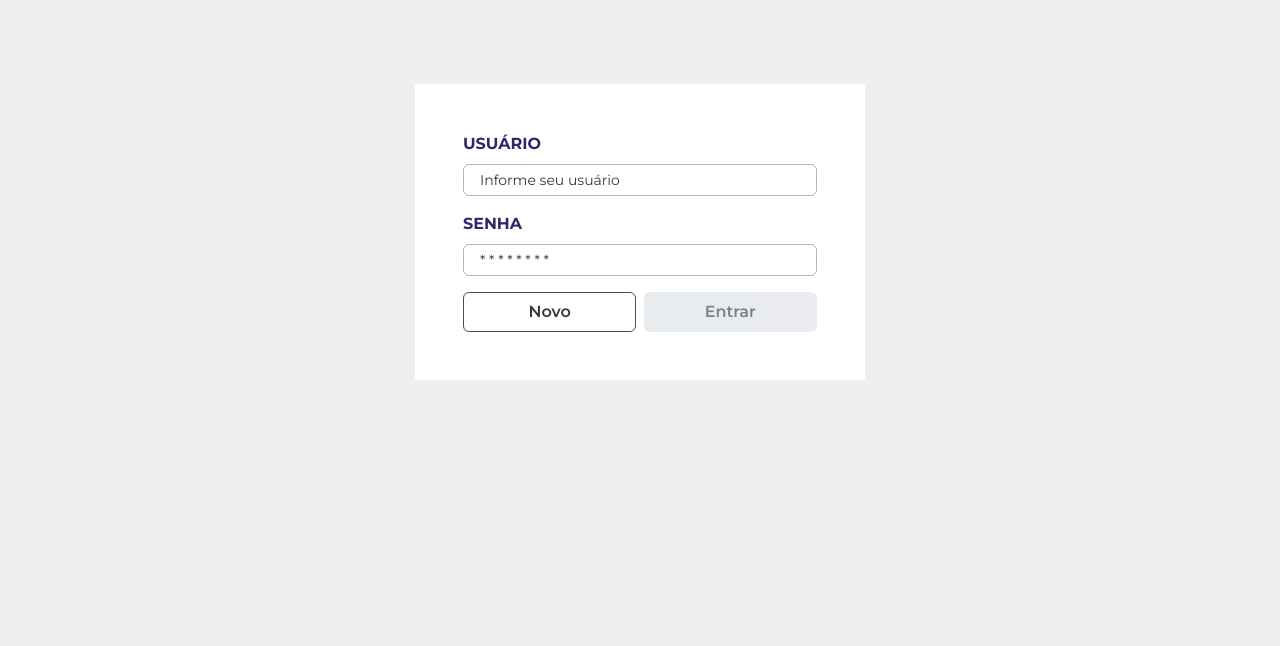
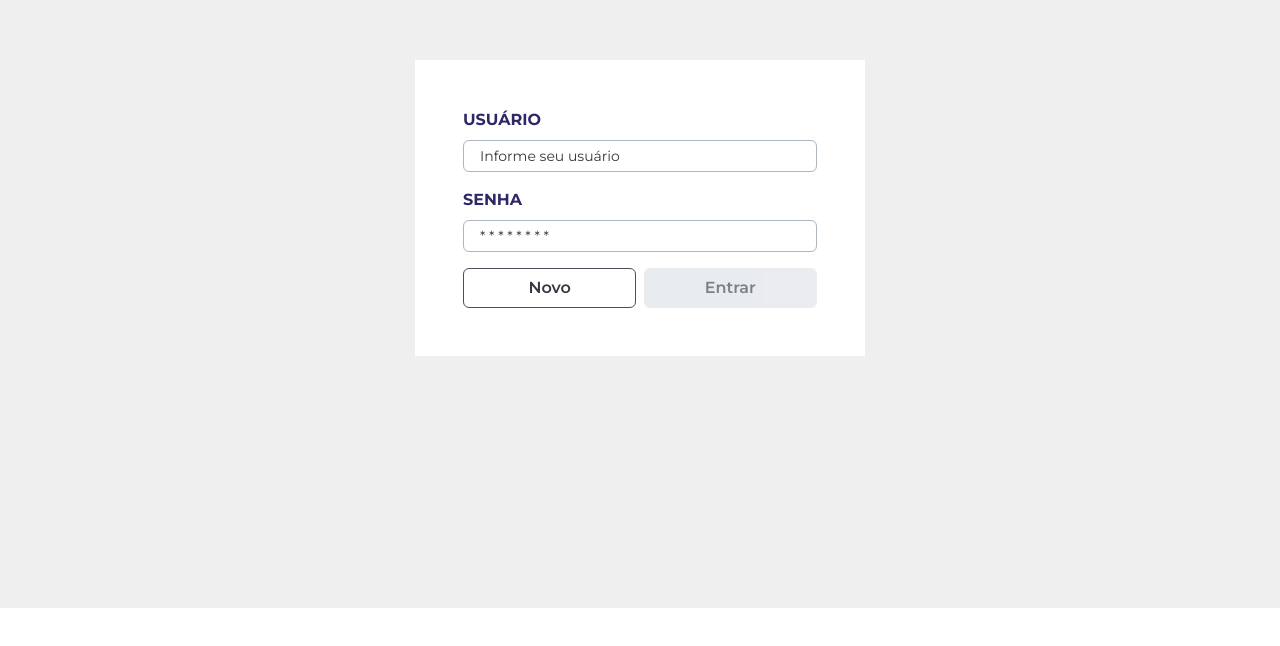
Before and after one commit to douglasgmsantos/charkra-ui-signin-and-signup-with-atomic, a Next.js app: page / in a window 1280 px wide. Shown: the part 192-838 px from the top of the page. After the commit the page ends 800 px from the top, so only its background shows below. Built offline with nearby package versions, Linux system fonts and the light colour scheme.

Commit message:
fix: retirando padding desnecessario ta pagina de login

```diff
--- a/src/components/template/auth-layout/index.tsx
+++ b/src/components/template/auth-layout/index.tsx
@@ -11,7 +11,7 @@ type IAuthLayoutProps = {
 export default function AuthLayout({ children }: IAuthLayoutProps) {
   return (
     <Box bg={'standard.light'} minHeight="100vh">
-        <Box p="xxs"  bg={'standard.light'} height="100%">
+        <Box bg={'standard.light'} height="100%">
             {children}
         </Box>
     </Box>
```
